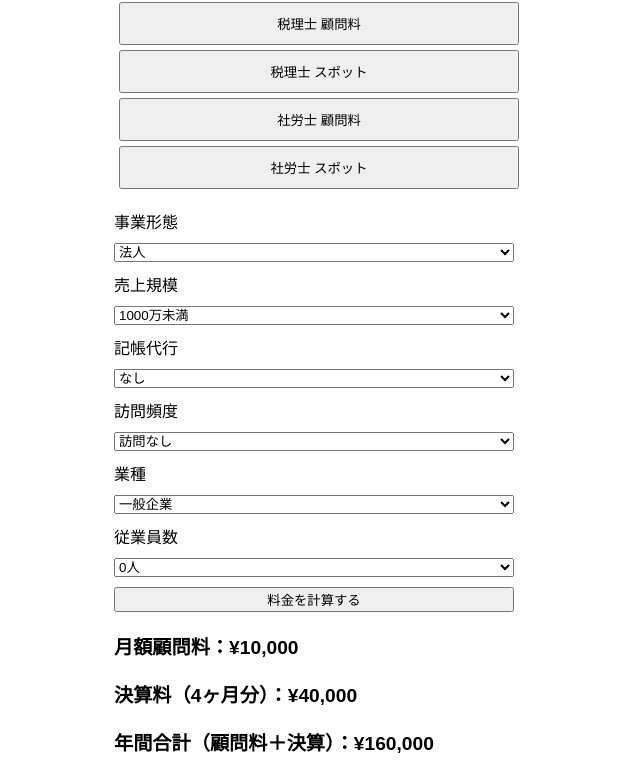
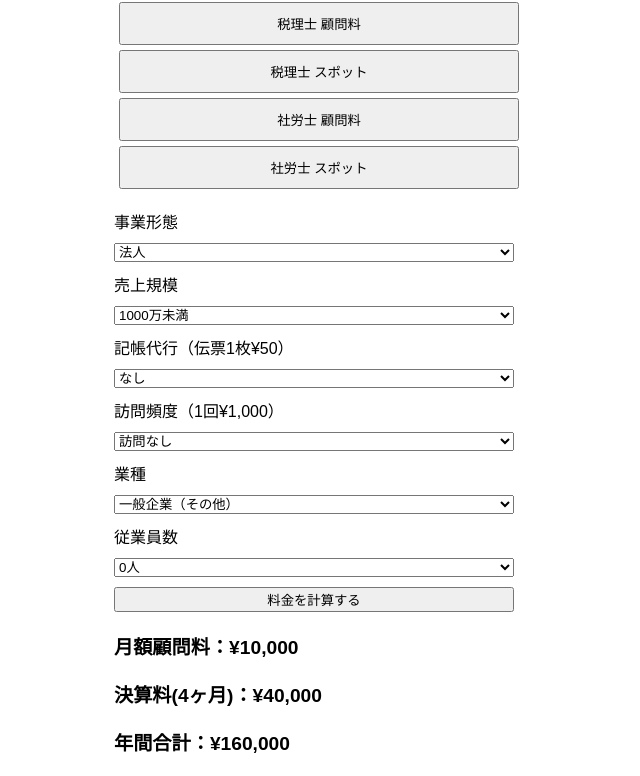
Before and after one commit to BP-nari/tax-advisor-simulator, a plain HTML site: page index.html in a window 1280 px wide. Both pictures are taken after a click on the button "料金を計算する". Shown: the part 107-883 px from the top of the page, without its empty margins (126-766 px from the left). Drawn offline with Linux system fonts and the light colour scheme.

Commit message:
Update index.html

```diff
--- a/index.html
+++ b/index.html
@@ -14,7 +14,6 @@
 </head>
 <body>
   <h1>料金シミュレーター※試作※</h1>
-
   <div class="tab-buttons">
     <button onclick="showTab('tax-advisor')">税理士 顧問料</button>
     <button onclick="showTab('tax-spot')">税理士 スポット</button>
@@ -37,13 +36,13 @@
       <option value="18000">3000万～5000万</option>
       <option value="22000">5000万～8000万</option>
       <option value="25000">8000万～1億</option>
-      <option value="30000">1億以上</option>
-      <option value="35000">1億から3億</option>
-      <option value="40000">3億～5億</option>
-      <option value="50000">5億以上</option>
+      <option value="30000">1億～3億</option>
+      <option value="35000">3億～5億</option>
+      <option value="40000">5億～10億</option>
+      <option value="50000">10億以上</option>
     </select>
 
-    <label for="bookkeeping">記帳代行</label>
+    <label for="bookkeeping">記帳代行（伝票1枚¥50）</label>
     <select id="bookkeeping">
       <option value="0">なし</option>
       <option value="50">50枚</option>
@@ -58,7 +57,7 @@
       <option value="500">500枚</option>
     </select>
 
-    <label for="visit">訪問頻度</label>
+    <label for="visit">訪問頻度（1回¥1,000）</label>
     <select id="visit">
       <option value="0">訪問なし</option>
       <option value="1000">年1回</option>
@@ -69,11 +68,63 @@
 
     <label for="industry">業種</label>
     <select id="industry">
-      <option value="0">一般企業</option>
-      <option value="5000">建設業</option>
-      <option value="5000">病院</option>
-      <option value="1">コンビニ</option>
-      <option value="3000">飲食店</option>
+      <option value="0">一般企業（その他）</option>
+      <option value="1800">A　農業・畜産業・園芸・サービス業（農業関連作業）</option>
+      <option value="2400">A2　林業（素材生産業：木材加工・きのこ・漆・木炭・竹など）</option>
+      <option value="2800">B　漁業・養殖業</option>
+      <option value="3000">C　鉱業・採石業・砂利採取業（金属・石炭・窯業原料用：セラミック・ガラス）</option>
+      <option value="3000">D　建設業・建築業</option>
+      <option value="2800">E　製造業（食品・飲料・繊維・木材製品・紙・皮・部品など）</option>
+      <option value="3000">F　電気・ガス・熱供給・水道業（インフラ元）</option>
+      <option value="2000">G1　情報通信業・IT関連・放送業</option>
+      <option value="2300">G2　映像・音声・文字情報制作業（WEB-CM・SNS動画・イベント映像・新聞など）</option>
+      <option value="3000">H1　鉄道業・航空運輸業・水運業（海運業）</option>
+      <option value="2800">H2　道路旅客運送業（一般乗用旅客・一般貸切旅客：タクシー・観光バス・介護タクシーなど）</option>
+      <option value="2800">H3　道路貨物運送業（トラック事業・物流）</option>
+      <option value="1400">H4　倉庫業・冷蔵倉庫業</option>
+      <option value="1400">H5　運輸附帯サービス業（梱包業・運送代理店）</option>
+      <option value="2400">I1　卸売業（各種）</option>
+      <option value="1900">I2　各種商品小売業</option>
+      <option value="1900">I2-1　自転車小売業（中古車販売・自動車設備・新車販売）</option>
+      <option value="1900">I2-2　医薬品・化粧品小売業</option>
+      <option value="2300">I2-3　FC系（フランチャイズ）小売業</option>
+      <option value="1500">I2-4　コンビニエンスストア</option>
+      <option value="2000">I2-5　EC販売など（無店舗小売業・インターネット）</option>
+      <option value="3000">I2-6　百貨店・総合スーパー</option>
+      <option value="2000">J　金融業</option>
+      <option value="1900">J1　質屋</option>
+      <option value="2400">J2　保険業（保険媒介代理業・保険サービス業）</option>
+      <option value="3000">K1　不動産（販売・取引・建物売買業・土地売買業・代理業・仲介業）</option>
+      <option value="1900">K2　不動産賃貸業・管理業・貸間業・駐車場業</option>
+      <option value="1400">K3　物品賃貸業（リース業・自動車賃貸業・娯楽用品賃貸業）</option>
+      <option value="3000">L1　学術研究・専門・技術サービス業（士業）</option>
+      <option value="2300">L2　広告業</option>
+      <option value="3000">L3　獣医業</option>
+      <option value="3000">L4　土木建築サービス業（清掃・保守・維持管理・建築設計・測量業）</option>
+      <option value="1900">L5　デザイン業・著述・芸術家業・写真業</option>
+      <option value="3000">L6　経営コンサルタント業</option>
+      <option value="2000">M1　宿泊業（旅館・ホテル）</option>
+      <option value="2000">M2　飲食店</option>
+      <option value="3000">M3　0時以降営業飲食店（居酒屋・ビヤホール・バー・キャバレー・ナイトクラブ）</option>
+      <option value="2000">M4　持ち帰り・業配達飲食サービス業（宅配ピザ・給食施設・配食サービス）</option>
+      <option value="1400">N1　生活関連サービス業・娯楽業（洗濯業・フィットネスクラブ・パチンコホール・ハウスクリーニングなど）</option>
+      <option value="1400">N2　理容業・美容業</option>
+      <option value="3000">N3　冠婚葬祭業（葬儀業・結婚式場業）</option>
+      <option value="0">O1　教育・学習支援業（幼稚園・各種学校）</option>
+      <option value="0">O2　博物館・美術館</option>
+      <option value="2000">O3　学習塾・教養・技能教授業</option>
+      <option value="3000">P1　医療・福祉（医療業・病院・一般診療所・歯科診療所）</option>
+      <option value="2400">P2　療術業（カイロプラクティック・リラクゼーションサロン・整体院）</option>
+      <option value="2400">P2-2　助産所・歯科技工所</option>
+      <option value="2000">P3　児童福祉事業・保育所</option>
+      <option value="3000">P4　老人福祉・介護事業（特別養護老人ホーム・訪問介護・短期入所介護）</option>
+      <option value="3000">P5　障害者福祉事業（就労支援B型など）</option>
+      <option value="2000">R　一般廃棄物処理業・産業廃棄物処理業</option>
+      <option value="2000">S　自動車整備業</option>
+      <option value="2000">T　機械等修理業</option>
+      <option value="3000">U　職業紹介・労働者派遣業</option>
+      <option value="1400">V　建物サービス業・ビルメンテナンス業</option>
+      <option value="1000">W　その他</option>
     </select>
 
     <label for="employees">従業員数</label>
@@ -105,7 +156,6 @@
       <option value="30000">記帳指導（30,000円）</option>
       <option value="40000">年末調整（40,000円）</option>
     </select>
-
     <button onclick="calculateTaxSpot()">料金を計算する</button>
     <div class="result" id="taxSpotResult"></div>
   </div>
@@ -123,13 +173,12 @@
     <label for="srSalary">給与計算</label>
     <select id="srSalary">
       <option value="0">なし</option>
-      <option value="5000">あり（追加5,000円）</option>
+      <option value="5000">あり（追加¥5,000）</option>
     </select>
 
     <button onclick="calculateSrAdvisor()">料金を計算する</button>
     <div class="result" id="srAdvisorResult"></div>
   </div>
-
 
   <!-- 社労士 スポット -->
   <div id="sr-spot" class="tab-content">
@@ -146,76 +195,47 @@
       <option value="15000">マイナンバー対応支援（15,000円）</option>
       <option value="10000">その他スポット相談（10,000円～）</option>
     </select>
-
     <button onclick="calculateSrSpot()">料金を計算する</button>
     <div class="result" id="srSpotResult"></div>
   </div>
 
   <script>
     function calculateFee() {
-  const entityType = document.getElementById('entityType').value;
-  const revenue = parseInt(document.getElementById('revenue').value);
-  const bookkeepingEntries = parseInt(document.getElementById('bookkeeping').value);
-  const bookkeeping = bookkeepingEntries * 50;
-  const visit = parseInt(document.getElementById('visit').value);
-  const industryValue = document.getElementById('industry').value;
-  const industryLabel = document.getElementById('industry').options[document.getElementById('industry').selectedIndex].text;
-  const employees = parseInt(document.getElementById('employees').value);
-
-  let monthlyBase = 0;
-
-  if (industryLabel === 'コンビニ') {
-    if (revenue < 30000) {
-      monthlyBase = 15000 + bookkeeping + visit + employees;
-    } else {
-      monthlyBase = revenue + bookkeeping + visit + employees;
+      const entityType = document.getElementById('entityType').value;
+      const revenue    = parseInt(document.getElementById('revenue').value, 10);
+      const entries    = parseInt(document.getElementById('bookkeeping').value, 10);
+      const bookkeeping= entries * 50;
+      const visit      = parseInt(document.getElementById('visit').value, 10);
+      const industryVal= parseInt(document.getElementById('industry').value, 10);
+      const label      = document.getElementById('industry').options[document.getElementById('industry').selectedIndex].text;
+      const employees  = parseInt(document.getElementById('employees').value, 10);
+      let base;
+      if(label.includes('コンビニ')){
+        base = revenue <30000?15000:revenue;
+      } else {
+        base = revenue;
+      }
+      let monthly = base + bookkeeping + visit + industryVal + employees;
+      if(entityType==='individual') monthly = Math.max(Math.floor(monthly*0.7),10000);
+      document.getElementById('monthlyFee').innerText = `月額顧問料：¥${monthly.toLocaleString()}`;
+      const settlement = monthly*4;
+      document.getElementById('settlementFee').innerText= `決算料(4ヶ月)：¥${settlement.toLocaleString()}`;
+      document.getElementById('totalAnnualFee').innerText= `年間合計：¥${(monthly*12+settlement).toLocaleString()}`;
     }
-  } else {
-    const industry = parseInt(industryValue);
-    monthlyBase = revenue + bookkeeping + visit + industry + employees;
-  }
-
-  if (entityType === 'individual') {
-    monthlyBase = Math.max(Math.floor(monthlyBase * 0.7), 10000);
-  }
-
-  const settlementFee = monthlyBase * 4;
-  const totalAnnual = monthlyBase * 12 + settlementFee;
-
-  document.getElementById('monthlyFee').innerText = `月額顧問料：¥${monthlyBase.toLocaleString()}`;
-  document.getElementById('settlementFee').innerText = `決算料（4ヶ月分）：¥${settlementFee.toLocaleString()}`;
-  document.getElementById('totalAnnualFee').innerText = `年間合計（顧問料＋決算）：¥${totalAnnual.toLocaleString()}`;
-}
-
-function showTab(tabId) {
-      document.querySelectorAll('.tab-content').forEach(tab => tab.classList.remove('active'));
-      document.getElementById(tabId).classList.add('active');
+    function calculateTaxSpot(){
+      let sum=0; for(let opt of document.getElementById('taxSpotSelect').selectedOptions) sum+=parseInt(opt.value,10);
+      document.getElementById('taxSpotResult').innerText=`合計スポット料金：¥${sum.toLocaleString()}`;
     }
-
-    function calculateTaxSpot() {
-      let total = 0;
-      const options = document.getElementById('taxSpotSelect').selectedOptions;
-      for (let i = 0; i < options.length; i++) {
-        total += parseInt(options[i].value);
-      }
-      document.getElementById('taxSpotResult').innerText = `合計スポット料金：¥${total.toLocaleString()}`;
+    function calculateSrAdvisor(){
+      const base=parseInt(document.getElementById('srEmployees').value,10);
+      const sal =parseInt(document.getElementById('srSalary').value,10);
+      document.getElementById('srAdvisorResult').innerText=`月額顧問料：¥${(base+sal).toLocaleString()}`;
     }
-
-    function calculateSrAdvisor() {
-      const base = parseInt(document.getElementById('srEmployees').value);
-      const salary = parseInt(document.getElementById('srSalary').value);
-      const total = base + salary;
-      document.getElementById('srAdvisorResult').innerText = `月額顧問料：¥${total.toLocaleString()}`;
+    function calculateSrSpot(){
+      let sum=0; for(let opt of document.getElementById('srSpotSelect').selectedOptions) sum+=parseInt(opt.value,10);
+      document.getElementById('srSpotResult').innerText=`合計スポット料金：¥${sum.toLocaleString()}`;
     }
-
-    function calculateSrSpot() {
-      let total = 0;
-      document.querySelectorAll('.sr-spot-option:checked').forEach(opt => {
-        total += parseInt(opt.value);
-      });
-      document.getElementById('srSpotResult').innerText = `合計スポット料金：¥${total.toLocaleString()}`;
-    }
-
+    function showTab(id){document.querySelectorAll('.tab-content').forEach(t=>t.classList.remove('active'));document.getElementById(id).classList.add('active');}
     showTab('tax-advisor');
   </script>
 </body>
```
